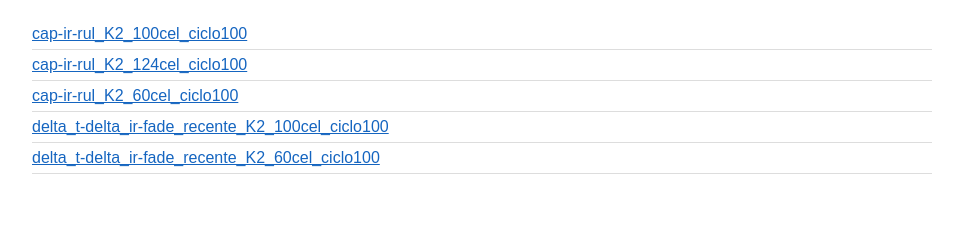
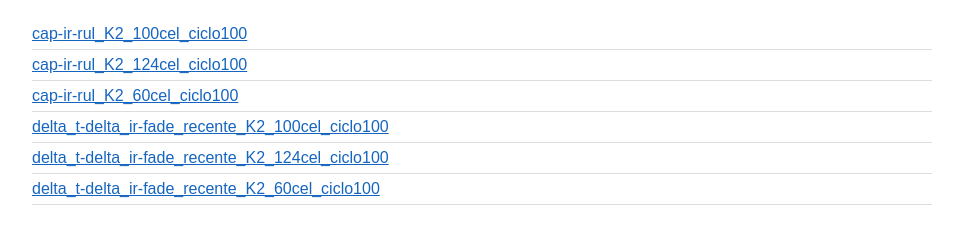
Before and after one commit to manrique-kraus/testes, a plain HTML site: page index.html in a window 1280 px wide. Shown: the part 85-322 px from the top of the page, without its empty margins (158-1121 px from the left). Drawn offline with Linux system fonts and the light colour scheme.

Commit message:
Atualiza índice

```diff
--- a/index.html
+++ b/index.html
@@ -2,4 +2,4 @@
 <meta name="viewport" content="width=device-width, initial-scale=1"><title>Testes de clustering</title>
 <style>body{font-family:Arial,sans-serif;max-width:900px;margin:0 auto;padding:24px;color:#222}
 li{padding:6px 0;border-bottom:1px solid #ddd;list-style:none}ul{padding:0}a{color:#1565c0}</style>
-</head><body><h1>Testes de clustering</h1><ul><li><a href="relatorios/cap-ir-rul_K2_100cel_ciclo100.html">cap-ir-rul_K2_100cel_ciclo100</a></li><li><a href="relatorios/cap-ir-rul_K2_124cel_ciclo100.html">cap-ir-rul_K2_124cel_ciclo100</a></li><li><a href="relatorios/cap-ir-rul_K2_60cel_ciclo100.html">cap-ir-rul_K2_60cel_ciclo100</a></li><li><a href="relatorios/delta_t-delta_ir-fade_recente_K2_100cel_ciclo100.html">delta_t-delta_ir-fade_recente_K2_100cel_ciclo100</a></li><li><a href="relatorios/delta_t-delta_ir-fade_recente_K2_60cel_ciclo100.html">delta_t-delta_ir-fade_recente_K2_60cel_ciclo100</a></li></ul></body></html>
+</head><body><h1>Testes de clustering</h1><ul><li><a href="relatorios/cap-ir-rul_K2_100cel_ciclo100.html">cap-ir-rul_K2_100cel_ciclo100</a></li><li><a href="relatorios/cap-ir-rul_K2_124cel_ciclo100.html">cap-ir-rul_K2_124cel_ciclo100</a></li><li><a href="relatorios/cap-ir-rul_K2_60cel_ciclo100.html">cap-ir-rul_K2_60cel_ciclo100</a></li><li><a href="relatorios/delta_t-delta_ir-fade_recente_K2_100cel_ciclo100.html">delta_t-delta_ir-fade_recente_K2_100cel_ciclo100</a></li><li><a href="relatorios/delta_t-delta_ir-fade_recente_K2_124cel_ciclo100.html">delta_t-delta_ir-fade_recente_K2_124cel_ciclo100</a></li><li><a href="relatorios/delta_t-delta_ir-fade_recente_K2_60cel_ciclo100.html">delta_t-delta_ir-fade_recente_K2_60cel_ciclo100</a></li></ul></body></html>
```
